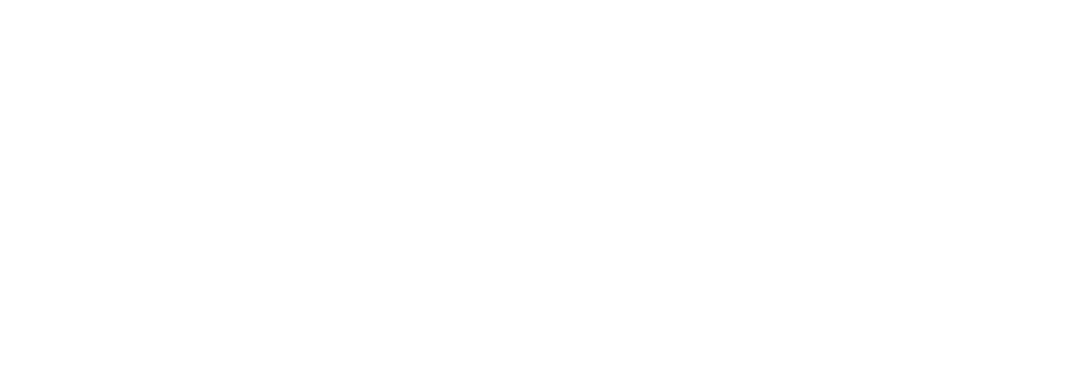
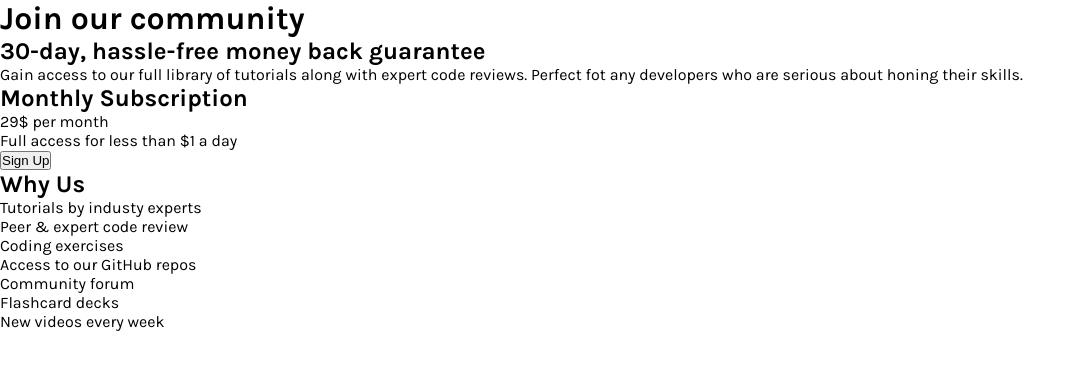
Before and after one commit to stetu281/single-price-component, a plain HTML site: page index.html in a window 1280 px wide. Shown: the whole page, without its empty margins (0-1086 px from the left). Drawn offline with Linux system fonts and the light colour scheme.

Commit message:
Add HTML structure

```diff
--- a/index.html
+++ b/index.html
@@ -10,6 +10,36 @@
     <title>Document</title>
 </head>
 <body>
-
+    <main>
+        <div class="component-container">
+            <div class="join-section">
+                <h1>Join our community</h1>
+                <h2>30-day, hassle-free money back guarantee</h2>
+                <p>
+                    Gain access to our full library of tutorials along with expert
+                    code reviews. Perfect fot any developers who are serious about
+                    honing their skills.
+                </p>
+            </div>
+            <div class="subscription-section">
+                <h2>Monthly Subscription</h2>
+                <p><span class="price">29$</span> per month</p>
+                <p>Full access for less than $1 a day</p>
+                <button>Sign Up</button>
+            </div>
+            <div class="why-section">
+                <h2>Why Us</h2>
+                <ul>
+                    <li>Tutorials by industy experts</li>
+                    <li>Peer & expert code review</li>
+                    <li>Coding exercises</li>
+                    <li>Access to our GitHub repos</li>
+                    <li>Community forum</li>
+                    <li>Flashcard decks</li>
+                    <li>New videos every week</li>
+                </ul>
+            </div>
+        </div>
+    </main>
 </body>
 </html>
```
